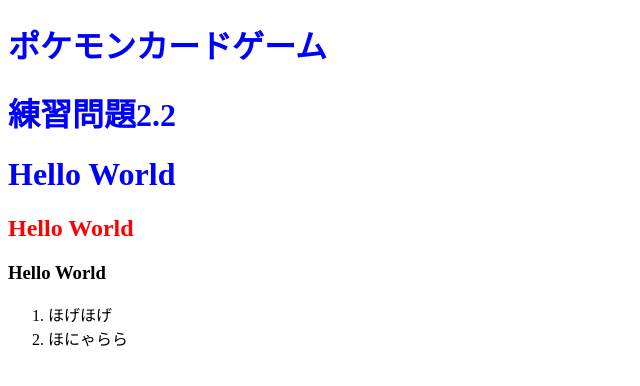
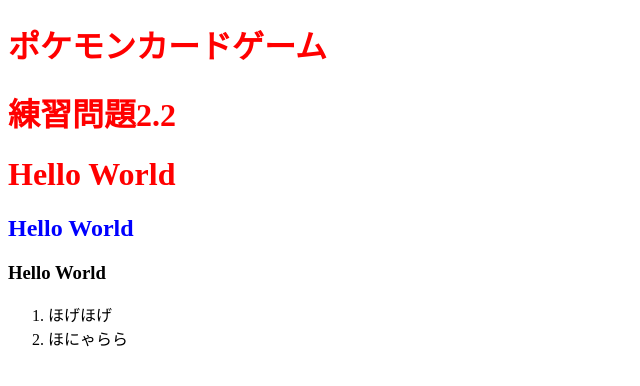
Before and after one commit to ryotadora1225/project-ryota, a plain HTML site: page index.html in a window 1280 px wide. Shown: the whole page, without its empty margins (0-640 px from the left). Drawn offline with Linux system fonts and the light colour scheme.

Commit message:
Update mystyle.css

```diff
--- a/mystyle.css
+++ b/mystyle.css
@@ -1,2 +1,2 @@
-h1{color:blue;}
-h2{color:red;}
+h1{color:red;}
+h2{color:blue;}
```
